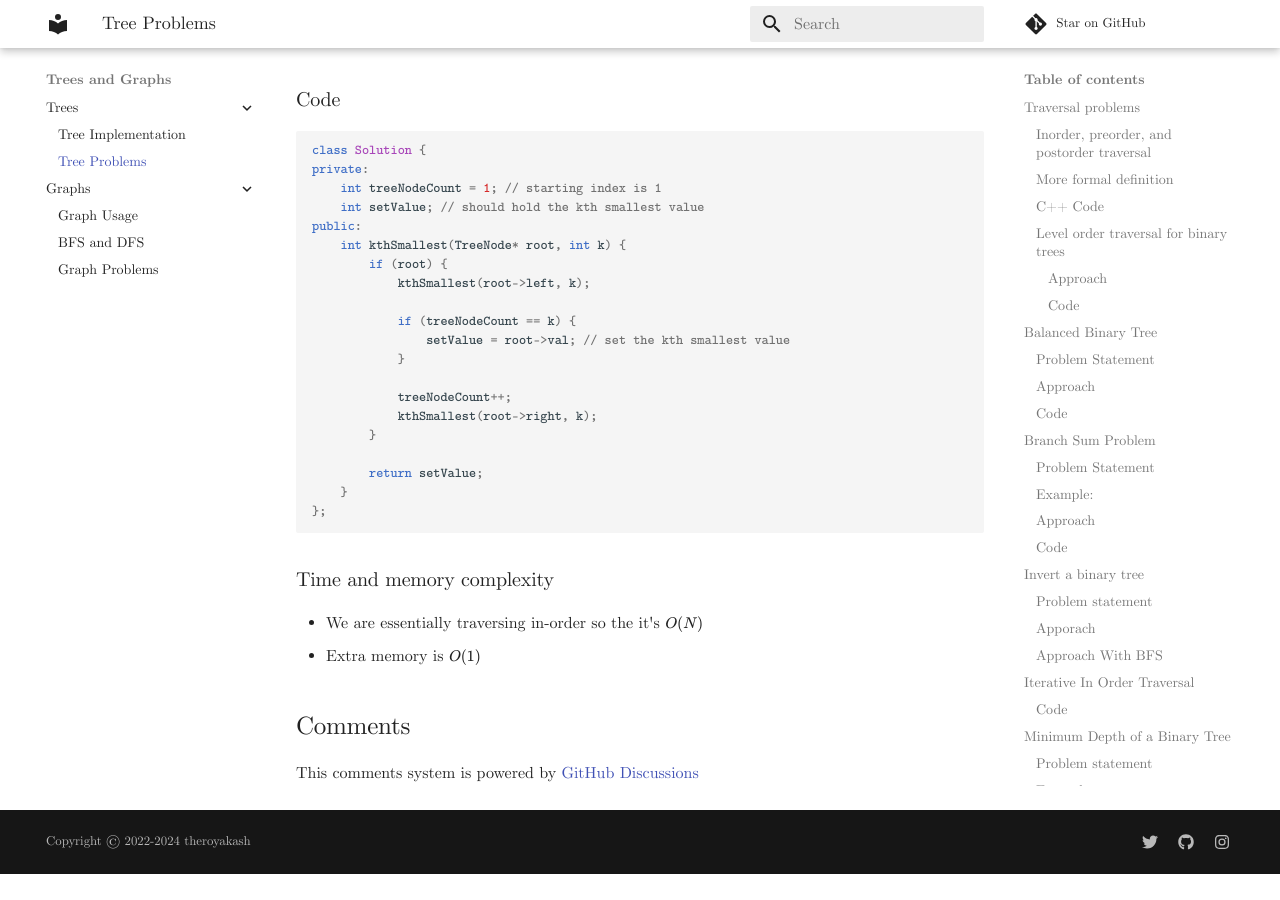
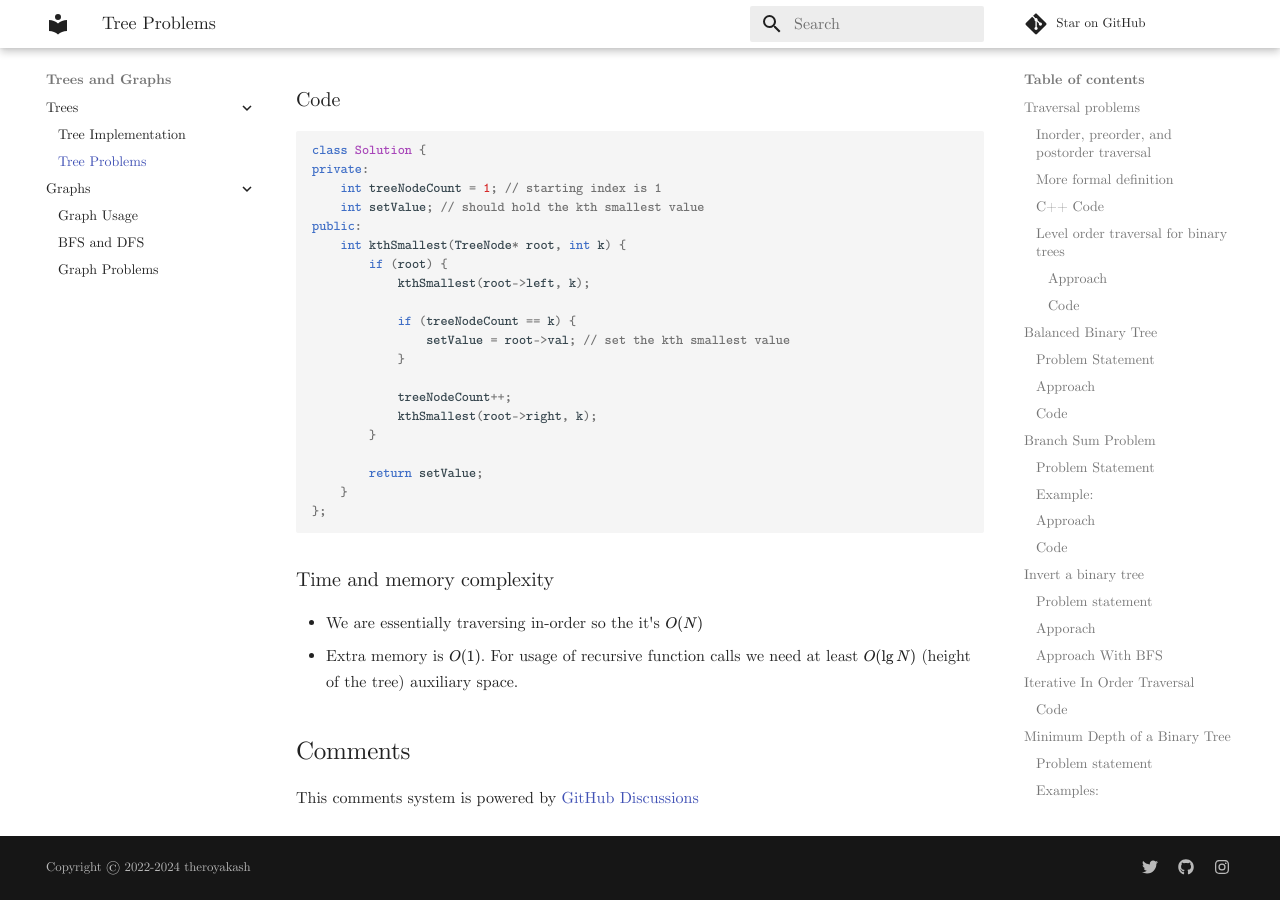
Before and after one commit to theroyakash/algorithms.theroyakash.com, an MkDocs documentation site: the page built from docs/trees/problems.md, in a window 1280 px wide and 900 px high, scrolled down 24163 px. Built offline with MkDocs 1.6.1 and Material for MkDocs 9.7.7, drawn with Linux system fonts in a browser that asks for light colours; comment, search, counter and statistics services are not loaded; before the commit the page ends 25037 px from its top, so only the background shows below that.

Commit message:
Update problems.md

```diff
--- a/docs/trees/problems.md
+++ b/docs/trees/problems.md
@@ -753,4 +753,4 @@ public:
 
 ### Time and memory complexity
 - We are essentially traversing in-order so the it's $O(N)$
-- Extra memory is $O(1)$
+- Extra memory is $O(1)$. For usage of recursive function calls we need at least $O(\lg N)$ (height of the tree) auxiliary space.
```
